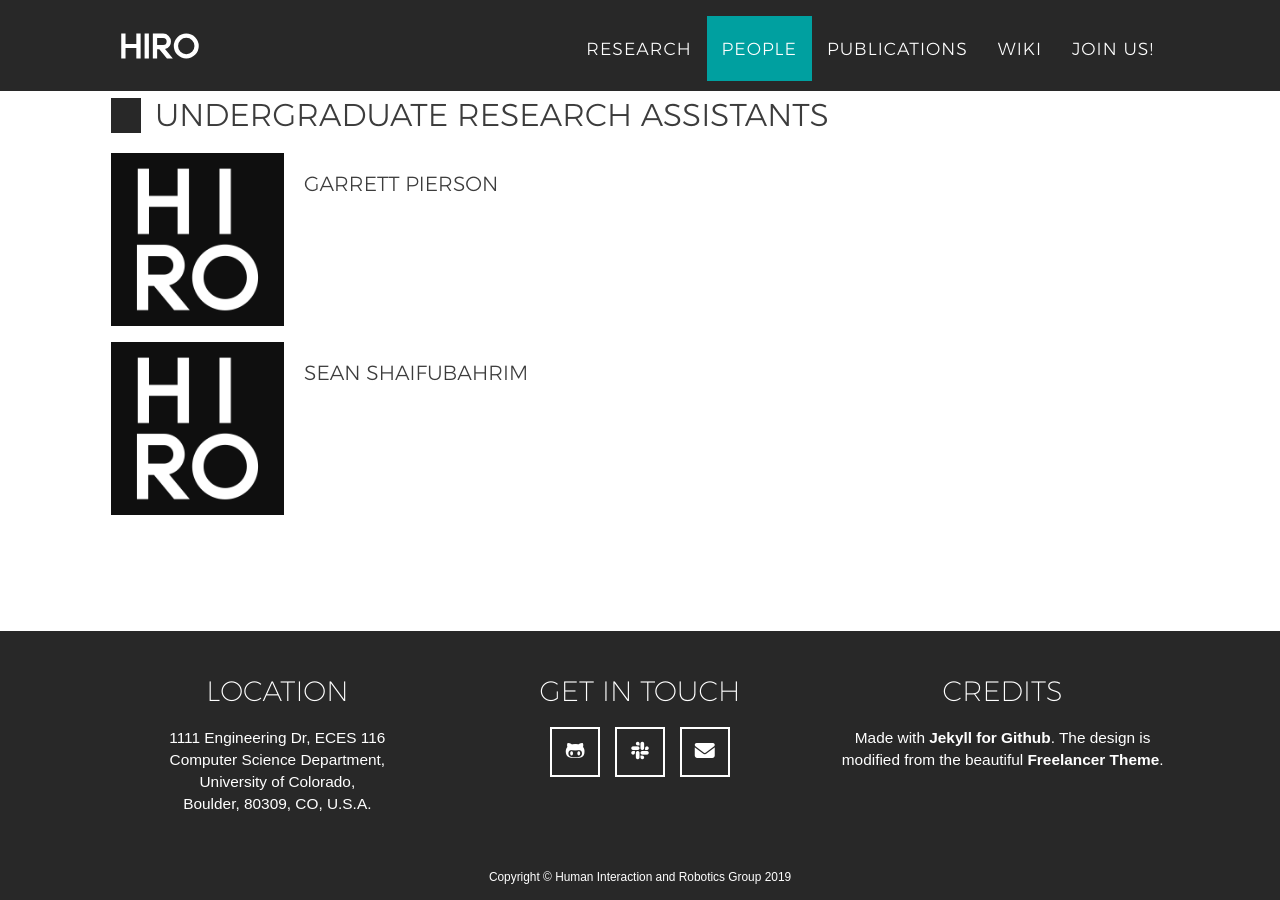
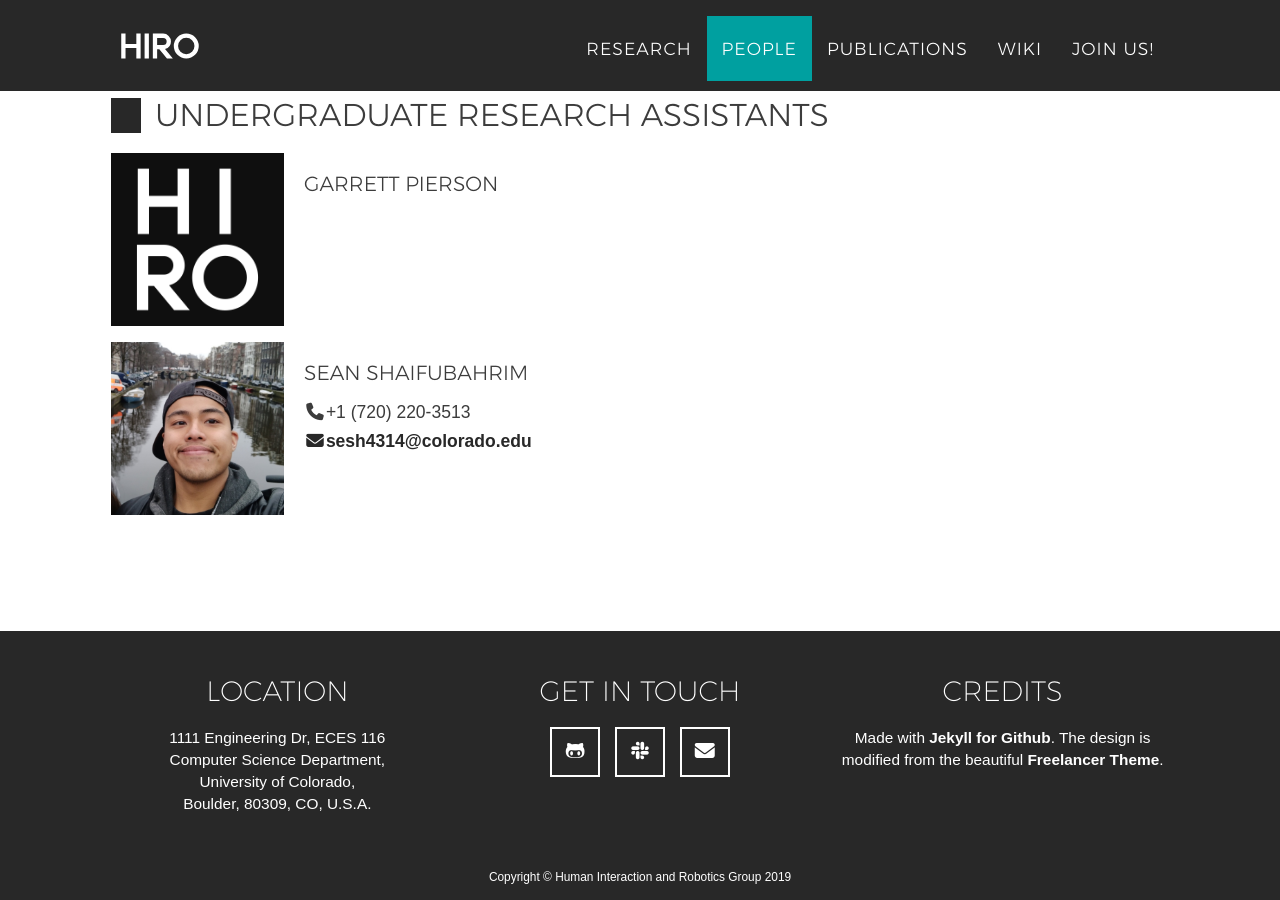
Before and after one commit to HIRO-group/HIRO-group.github.io, a Jekyll site: the page built from people.html, in a window 1280 px wide and 900 px high, scrolled down 1478 px. Built offline with Jekyll 4.4.1, drawn with Linux system fonts in a browser that asks for light colours; nearby versions of some CDN libraries; some web fonts are replaced.

Commit message:
Added Sean's details and img

```diff
--- a/_data/people.yml
+++ b/_data/people.yml
@@ -37,6 +37,6 @@
    role: undergrad
    url:
    office:
-   phone:
-   email:
-   pic:
+   phone: +1 (720) 220-3513
+   email: sesh4314@colorado.edu
+   pic: sean.jpg
```
Also changed, not shown: img/people/sean.jpg (added).
